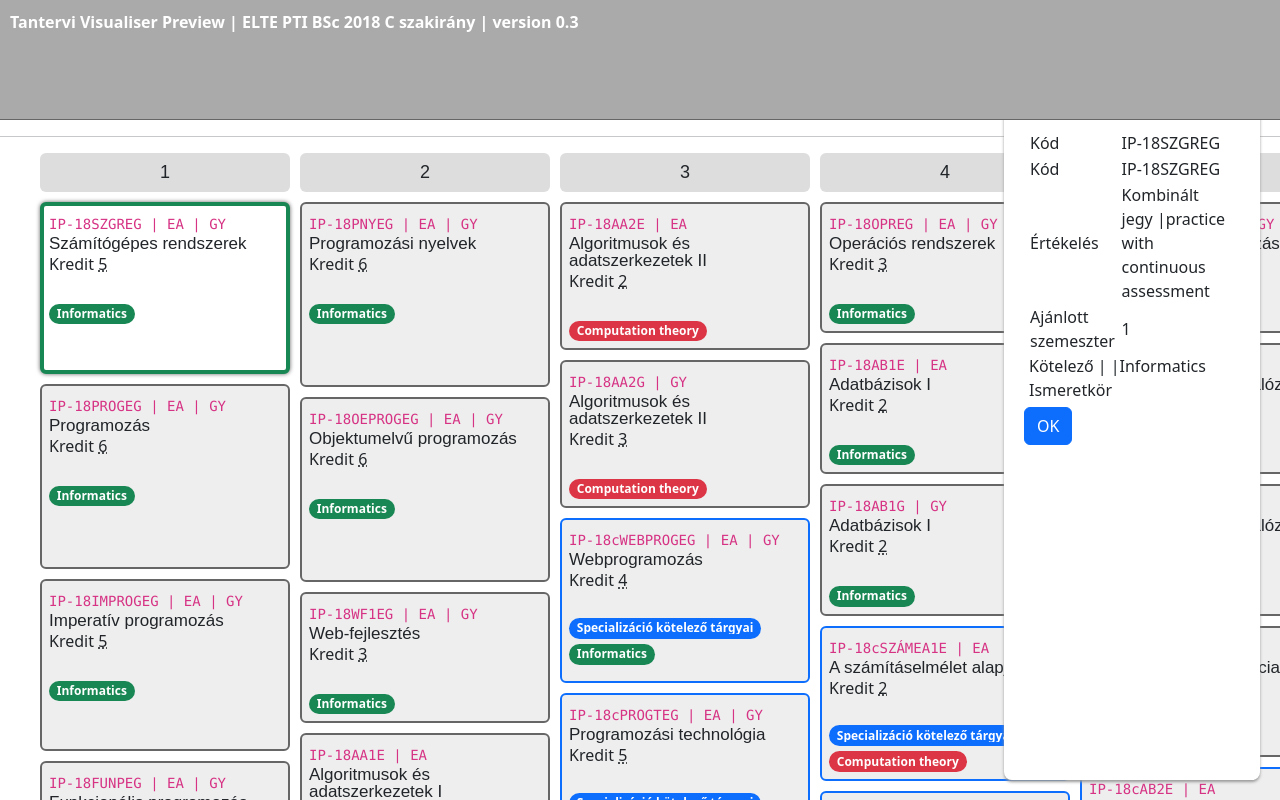
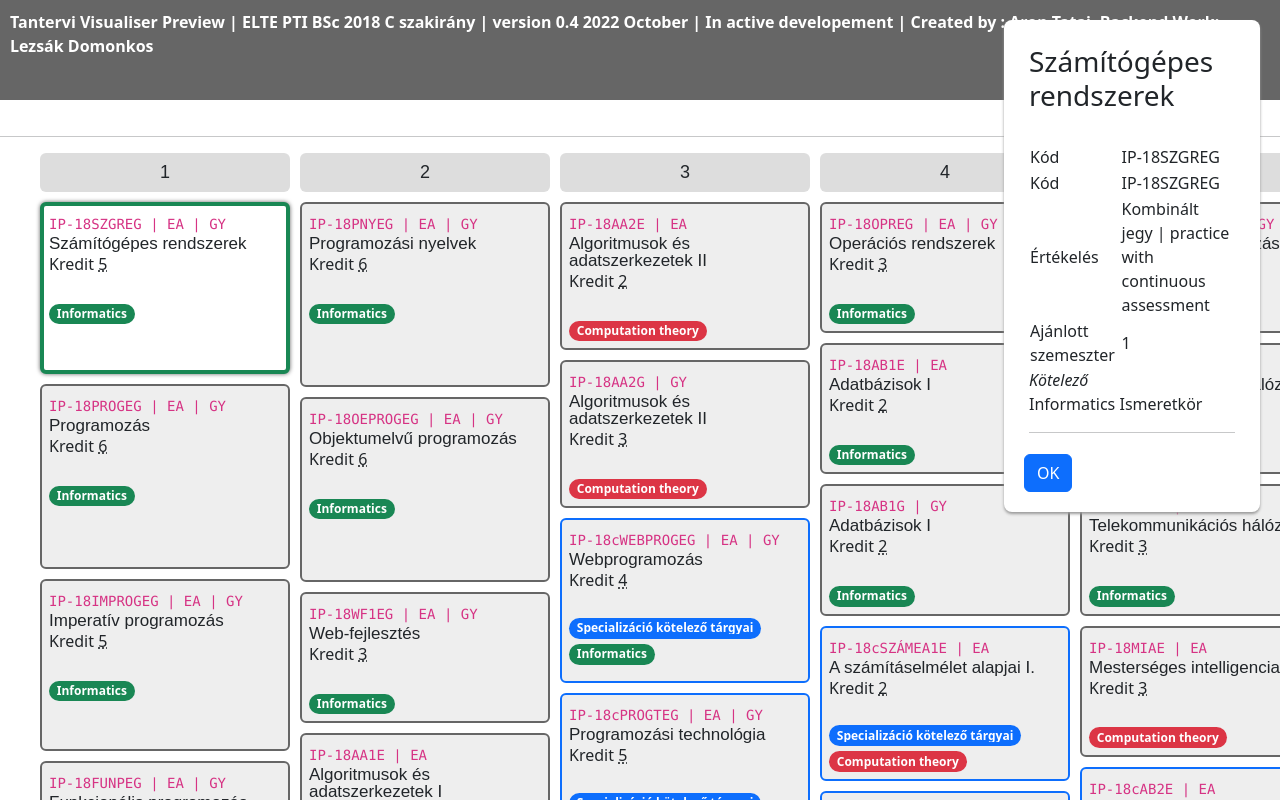
Before and after one commit to rontap/elteik-tantervihalo, a React (Create React App) app: page / in a window 1280 px wide. Both pictures are taken after a click on the element 165 px from the left and 267 px from the top of the page. Shown: the top 800 px of the page. Built offline with nearby package versions, Linux system fonts and the light colour scheme.

Commit message:
small updates

```diff
--- a/src/App.css
+++ b/src/App.css
@@ -160,13 +160,14 @@
     width: max(20%, 200px);
     right: -40%;
     top: 0;
-    bottom: 0;
+    min-height: 280px;
     background: white;
     margin: 20px;
     padding: 20px;
     border-radius: 8px;
     box-shadow: 0px 2px 3px #999;
     transition: right .2s;
+    z-index:99;
 }
 
 #dialogLike.dialog-open {
@@ -176,12 +177,12 @@
 
 header {
 
-    height: 120px;
+    height: 100px;
     top: 0;
     left: 0;
     right: 0;
     position: fixed;
-    background: #aaa;
+    background: #666;
     color: white;
     border-bottom: 1px solid #666666;
     padding: 10px;
--- a/src/ControlPanel.tsx
+++ b/src/ControlPanel.tsx
@@ -2,7 +2,8 @@ import React from "react";
 
 export default function ControlPanel() {
     return <><header>
-        <b> Tantervi Visualiser Preview | ELTE PTI BSc 2018 C szakirány | version 0.3 </b>
+        <b> Tantervi Visualiser Preview | ELTE PTI BSc 2018 C szakirány | version 0.4 2022 October
+            | In active developement | Created by : Aron Tatai. Backend Work: Lezsák Domonkos</b>
 
     </header>
     <div style={{height:"120px"}}>&nbsp;</div>
--- a/src/SubjectDialog.tsx
+++ b/src/SubjectDialog.tsx
@@ -12,7 +12,8 @@ export default function SubjectDialog({subject, openState, onClose}: any) {
 
     return <div id={"dialogLike"} className={open ? "dialog-open" : "dialog-closed"}>
         <div className={"subjectInner"}>
-            <h2>{subject.name}</h2>
+            <h3>{subject.name}</h3>
+            <br/>
             <table>
                 <tr>
                     <td>Kód</td>
@@ -24,9 +25,9 @@ export default function SubjectDialog({subject, openState, onClose}: any) {
                 </tr>
                 <tr>
                     <td>Értékelés</td>
-                    <td>
+                    <td>{" "}
                         {subject.assessment.combined && "Kombinált jegy "}
-                        |
+                        |{" "}
                         {subject.assessment.grade}
                     </td>
                 </tr>
@@ -37,10 +38,12 @@ export default function SubjectDialog({subject, openState, onClose}: any) {
                 </tr>
             </table>
 
-            {subject.elective ? "" : "Kötelező "} |
-            {subject.discontinued ? "Discontinued " : ""} |
-            {subject.topic} Ismeretkör
+            {subject.elective ? "" : <i>Kötelező </i>}
+            {subject.discontinued ? <>Discontinued</> : ""}
+            <br/>
+            {subject.topic ?? "Ismeretlen "} Ismeretkör
 
+            <hr/>
         </div>
         <form method="dialog">
             <Button variant="primary" onClick={() => {
```
